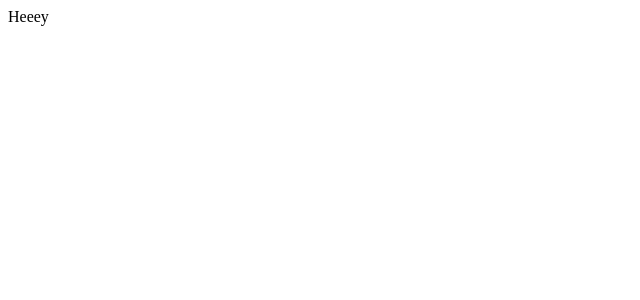
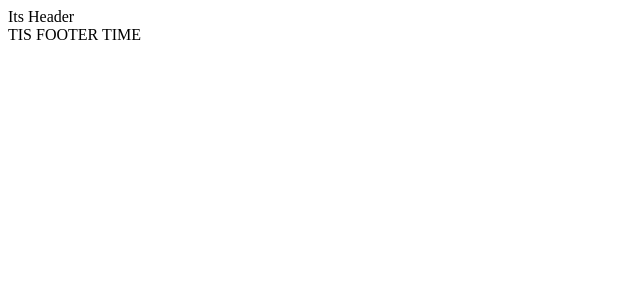
Before and after one commit to DmitryVoloshin/PizzaApp, a React (Create React App) app: page / in a window 1280 px wide. Shown: the top 300 px of the page, without its empty margins (0-640 px from the left). Built offline with nearby package versions, Linux system fonts and the light colour scheme.

Commit message:
now we have router

```diff
--- a/package.json
+++ b/package.json
@@ -8,6 +8,7 @@
     "@testing-library/user-event": "^7.2.1",
     "react": "^16.13.1",
     "react-dom": "^16.13.1",
+    "react-router-dom": "^5.2.0",
     "react-scripts": "3.4.1"
   },
   "scripts": {
--- a/src/components/App.js
+++ b/src/components/App.js
@@ -1,9 +1,24 @@
 import React from 'react';
+
+import { BrowserRouter as Router } from 'react-router-dom'
+
+
+
+import Header from './header';
+import Footer from './footer';
 
 function App() {
   return (
-    <div className="App">
-        Heeey
+    <div className="Main">
+        <Router>
+        <Header/>
+
+
+
+
+
+        <Footer/>
+        </Router>
     </div>
   );
 }
--- /dev/null
+++ b/src/components/footer/footer.js
@@ -0,0 +1,9 @@
+import React from 'react';
+
+const Footer = ( ) =>{
+    return(
+        <div>TIS FOOTER TIME</div>
+    )
+}
+
+export default Footer;
--- /dev/null
+++ b/src/components/footer/index.js
@@ -0,0 +1,3 @@
+import Footer from './footer';
+
+export default Footer
--- a/src/components/header/header.js
+++ b/src/components/header/header.js
@@ -0,0 +1,10 @@
+import React from 'react';
+
+
+const Header = ( ) =>{
+    return(
+        <div>Its Header</div>
+    )
+}
+
+export default Header
--- a/src/components/header/index.js
+++ b/src/components/header/index.js
@@ -0,0 +1,3 @@
+import Header from './header';
+
+export default Header;
```
Also changed, not shown: src/components/pages/main-page.js (added, +7 -0 lines), src/components/footer/footer.css (added), 1 other file (tests, documents, lock files or other folders).
